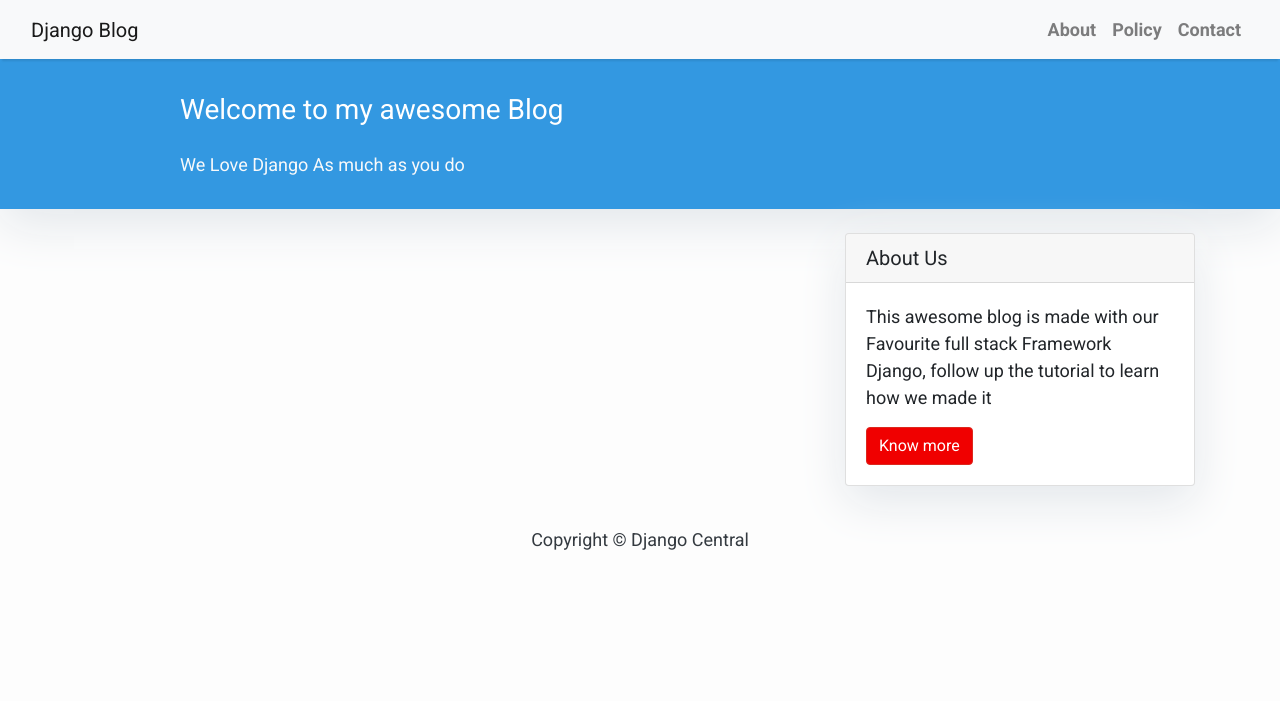
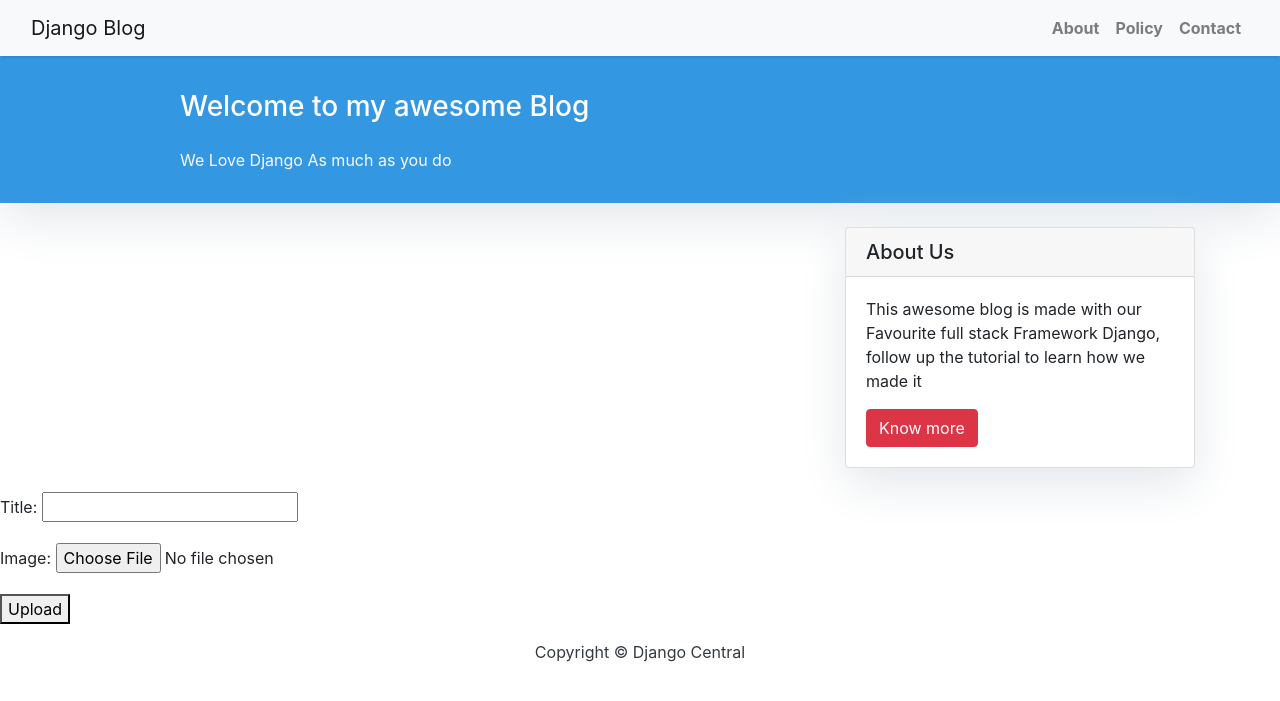
Before and after one commit to Gabriel233444/Django-Blog, a Django app: template templates/index.html in a window 1280 px wide. Shown: the top 701 px of the page. Run offline with Django 3.2, Linux system fonts and the light colour scheme; the template is opened without the code that fills it: values that come from a table or form of the project are taken from there, others are empty; some libraries are stand-ins or nearby versions.

Commit message:
Third update for blog

```diff
--- a/blog/forms.py
+++ b/blog/forms.py
@@ -1,8 +1,13 @@
 from django import forms
 
-from .models import Comment
+from .models import Comment, Image
 
 class CommentForm(forms.ModelForm):
     class Meta:
         model = Comment
         fields = ("name", "email", "body")
+
+class ImageForm(forms.ModelForm):
+    class Meta:
+        model = Image
+        fields = ("title", "image")
--- a/blog/models.py
+++ b/blog/models.py
@@ -25,6 +25,7 @@ class Post(models.Model):
         return reverse("post_detail", kwargs={"slug": str(self.slug)})
 
 
+
 class Comment(models.Model):
     post = models.ForeignKey(Post, on_delete=models.CASCADE, related_name="comments")
     name = models.CharField(max_length=80)
@@ -38,3 +39,11 @@ class Comment(models.Model):
 
     def __str__(self):
         return "Comment {} by {}".format(self.body, self.name)
+
+
+class Image(models.Model):
+    title = models.CharField(max_length=200)
+    image = models.ImageField(upload_to='users/%Y/%m/%d/', blank=True, height_field=None, width_field=None)
+
+    def __str__(self):
+        return self.title
--- a/blog/urls.py
+++ b/blog/urls.py
@@ -7,5 +7,6 @@ urlpatterns = [
     path("feed/rss", LatestPostsFeed(), name="post_feed"),
     path("feed/atom", AtomSiteNewsFeed()),
     path("", views.post_list, name="home"),
+    path("upload/", views.image_upload_view),
     path("<slug:slug>/", views.post_detail, name="post_detail"),
 ]
--- a/requirements.txt
+++ b/requirements.txt
@@ -4,6 +4,7 @@ Django==3.2.12
 django-crispy-forms==1.13.0
 django-debug-toolbar==3.2.2
 django-summernote==0.8.11.6
+Pillow==9.4.0
 pycodestyle==2.8.0
 pytz==2021.3
 sqlparse==0.4.2
--- a/static/css/base.css
+++ b/static/css/base.css
@@ -0,0 +1,31 @@
+body {
+    font-family: "Roboto", sans-serif;
+    font-size: 17px;
+    background-color: #fdfdfd;
+}
+
+.shadow {
+    box-shadow: 0 4px 2px -2px rgba(0, 0, 0, 0.1);
+}
+
+.btn-danger {
+    color: #fff;
+    background-color: #f00000;
+    border-color: #dc281e;
+}
+
+.masthead {
+    background: #3398E1;
+    height: auto;
+    padding-bottom: 15px;
+    box-shadow: 0 16px 48px #E3E7EB;
+    padding-top: 10px;
+}
+
+.head-text {
+    color: white;
+}
+
+.card {
+    box-shadow: 0 16px 48px #E3E7EB;
+}
--- a/templates/base.html
+++ b/templates/base.html
@@ -13,31 +13,6 @@
     </head>
 
     <body>
-        <style>
-            body {
-                font-family: "Roboto", sans-serif;
-                font-size: 17px;
-                background-color: #fdfdfd;
-            }
-
-            .shadow {
-                box-shadow: 0 4px 2px -2px rgba(0, 0, 0, 0.1);
-            }
-
-            .btn-danger {
-                color: #fff;
-                background-color: #f00000;
-                border-color: #dc281e;
-            }
-
-            .masthead {
-                background: #3398E1;
-                height: auto;
-                padding-bottom: 15px;
-                box-shadow: 0 16px 48px #E3E7EB;
-                padding-top: 10px;
-            }
-        </style>
         <!-- Navigation -->
         <nav class="navbar navbar-expand-lg navbar-light bg-light shadow" id="mainNav">
             <div class="container-fluid">
--- a/templates/index.html
+++ b/templates/index.html
@@ -1,22 +1,6 @@
 {% extends "base.html" %}
 {% block content %}
 
-    <style>
-        body {
-            font-family: "Roboto", sans-serif;
-            font-size: 18px;
-            background-color: #fdfdfd;
-        }
-
-        .head-text {
-            color: white;
-        }
-
-        .card {
-            box-shadow: 0 16px 48px #E3E7EB;
-        }
-
-    </style>
     <header class="masthead">
         <div class="overlay"></div>
         <div class="container">
@@ -64,4 +48,14 @@
         </nav>
         </div>
     {% endif %}
+        <form method="post" enctype="multipart/form-data">
+            {% csrf_token %}
+            {{ form.as_p }}
+            <button type="submit">Upload</button>
+        </form>
+
+        {% if img_obj %}
+            <h3>Succesfully uploaded : {{img_obj.title}}</h3>
+            <img src="{{ img_obj.image.url }}" alt="connect" style="max-height:300px">
+        {% endif %}
 {%endblock%}
--- a/templates/sidebar.html
+++ b/templates/sidebar.html
@@ -1,11 +1,5 @@
 {% block sidebar %}
 
-    <style>
-        .card {
-            box-shadow: 0 16px 48px #E3E7EB;
-        }
-
-    </style>
     <!-- Sidebar Widgets Column -->
     <div class="col-md-4 float-right ">
         <div class="card my-4">
```
Also changed, not shown: blog/views.py (+14 -1 lines), README.md, blog/migrations/0006_image.py (added).
